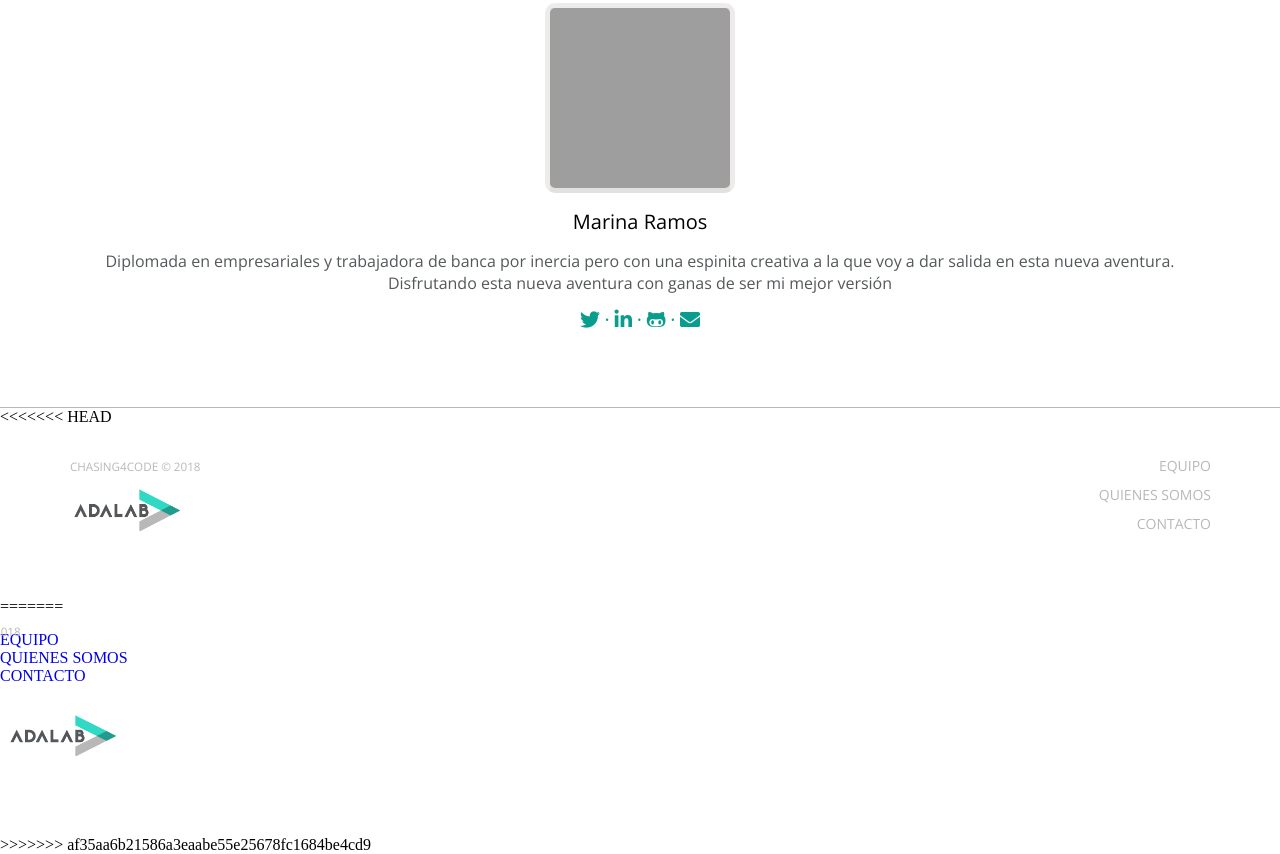
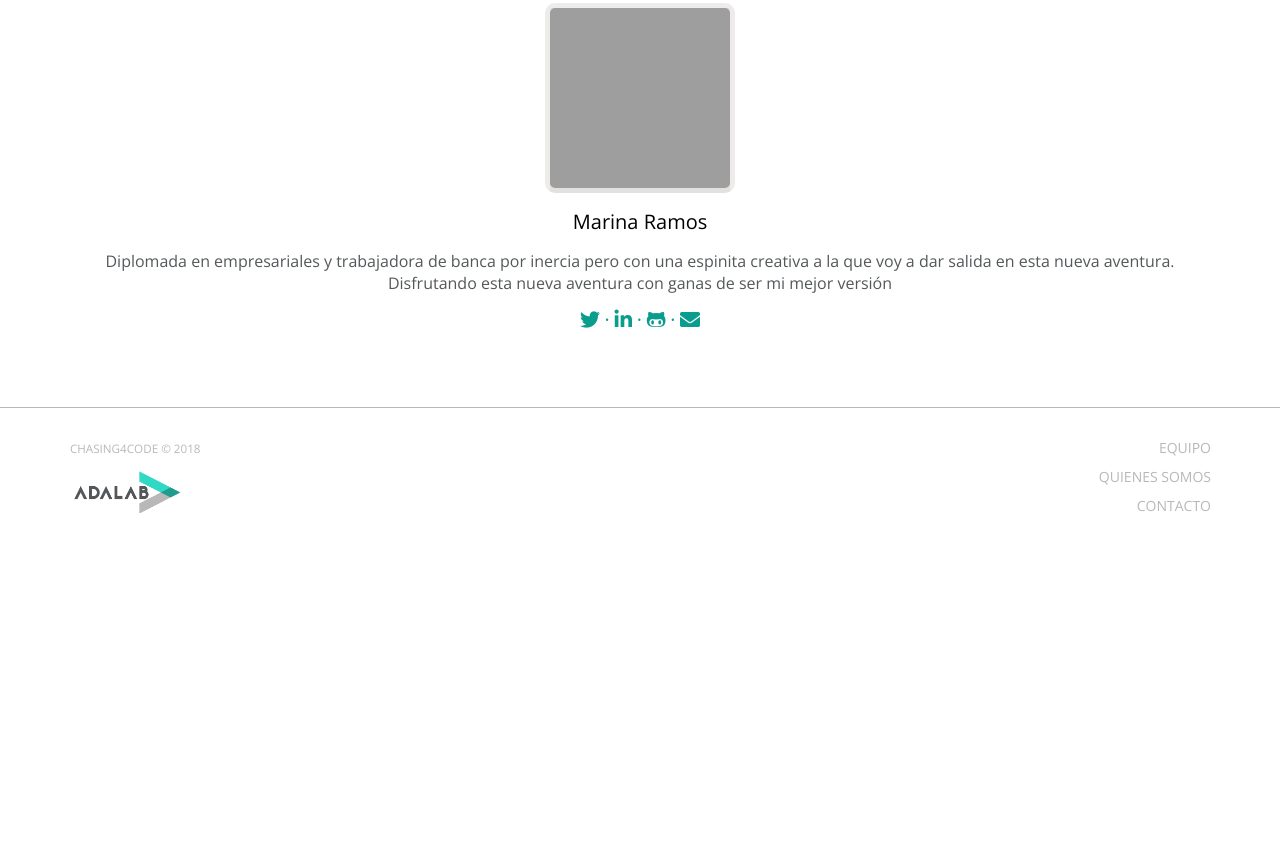
Before and after one commit to minamrp/e-s1-chasing4code, a plain HTML site: page index.html in a window 1280 px wide. Shown: the part 2544-3398 px from the top of the page. After the commit the page ends 3124 px from the top, so only its background shows below. Drawn offline with nearby package versions, Linux system fonts and the light colour scheme; grey boxes are pictures that could not be loaded.

Commit message:
Fix footer error merge

```diff
--- a/CSS/style.css
+++ b/CSS/style.css
@@ -383,12 +383,7 @@ footer{
     font-family: 'Open Sans', sans-serif;
     font-size: 14px;
     color: #b8b8b9;
-<<<<<<< HEAD
     padding: 30px 0 20px 0;
-=======
-    border-top: 1px solid gray;
-    padding: 29px 0 20px;
->>>>>>> af35aa6b21586a3eaabe55e25678fc1684be4cd9
     text-align: center;
 }
 
--- a/index.html
+++ b/index.html
@@ -136,7 +136,6 @@
 
     </main>
     <footer>
-<<<<<<< HEAD
         <div class="wrapper-footer">
 
             <div class="container-copy-nav">
@@ -149,25 +148,11 @@
                     <div class="logo"><a href="https://adalab.es" target="_blank"><img class="adalab-logo" src="imagen/logo-adalab.png"
                         alt="Logo-adalab"></a>
             </div>
-<!--  -->
-
 
     </div>
 
         </div>
 
-=======
-        <div class="copyright"><small>CHASING4CODE © 2018</small></div>
-        <ul class="foot nodeco">
-            <li><a href="#team">EQUIPO</a></li>
-            <li><a href="#whoWeAre">QUIENES SOMOS</a></li>
-            <li><a href="contacto.html">CONTACTO</a></li>
-        </ul>
-        <div class="center logo">
-        <a class="logo" href="https://adalab.es/"><img class="adalab-logo" src="imagen/logo-adalab.png" alt="Logo-adalab">
-        </a>
-    </div>
->>>>>>> af35aa6b21586a3eaabe55e25678fc1684be4cd9
     </footer>
 </body>
 </html>
```
